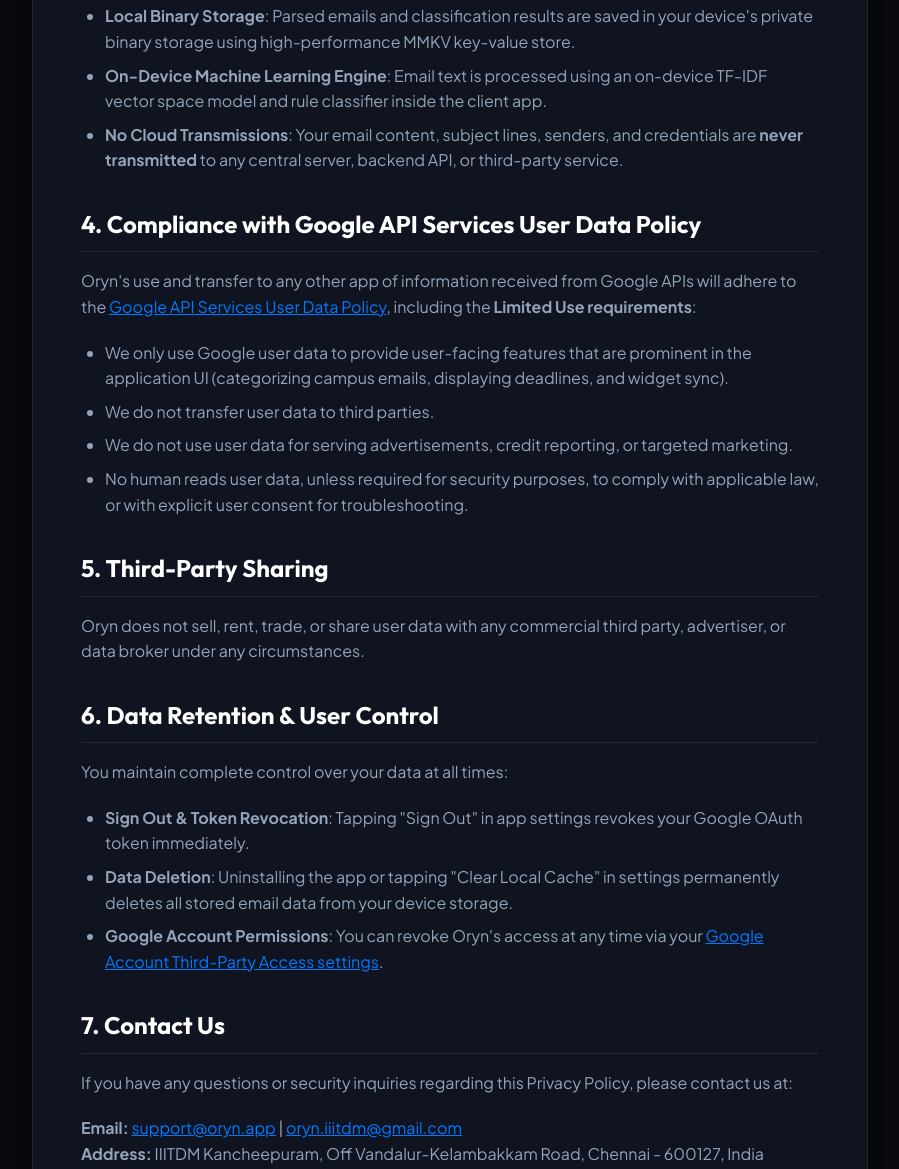
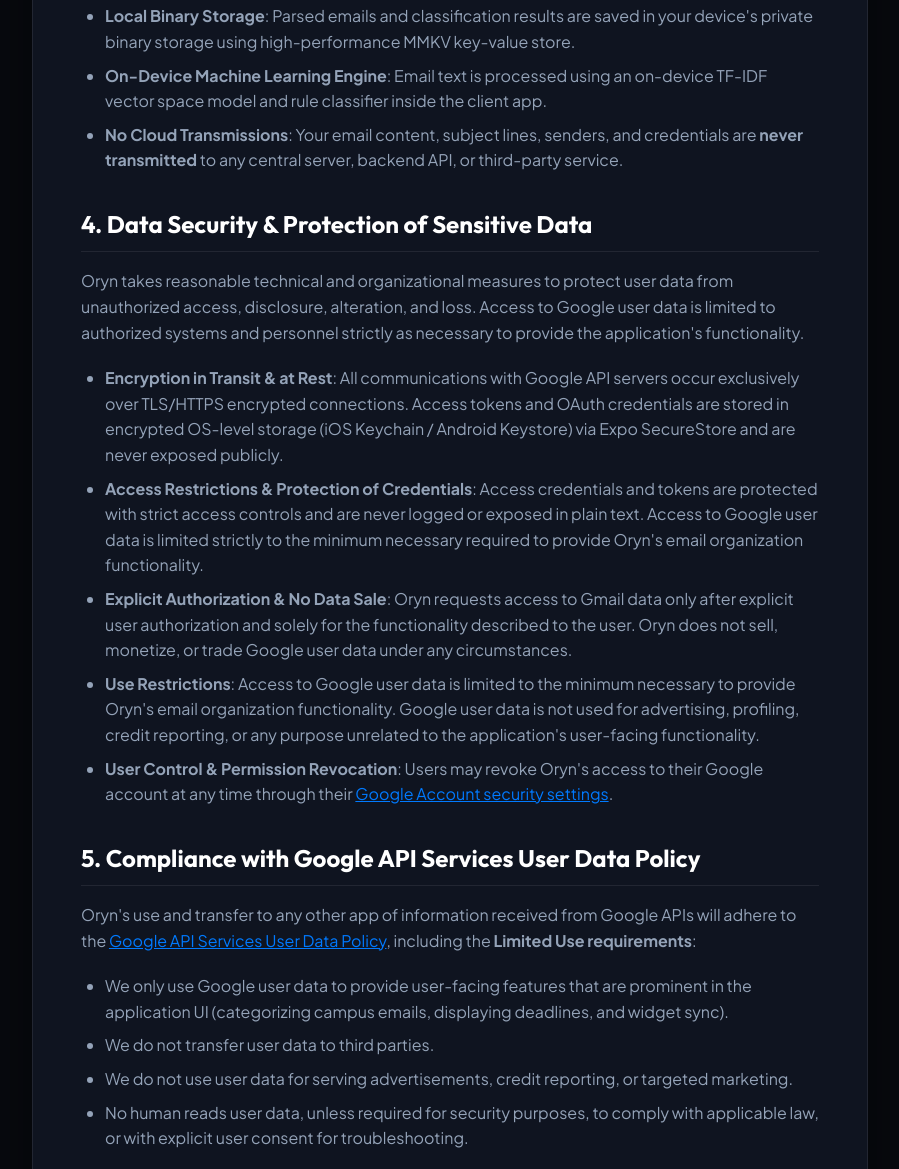
Before and after one commit to anumulamadhava2005/oryn, a website: page web/privacy.html in a window 1280 px wide. Shown: the part 1175-2344 px from the top of the page, without its empty margins (190-1089 px from the left). Drawn offline with Linux system fonts and the light colour scheme.

Commit message:
docs(privacy): Add Data Security & Protection of Sensitive Data section for Google OAuth compliance

```diff
--- a/web/privacy.html
+++ b/web/privacy.html
@@ -69,7 +69,19 @@
         <li><strong>No Cloud Transmissions</strong>: Your email content, subject lines, senders, and credentials are <strong>never transmitted</strong> to any central server, backend API, or third-party service.</li>
       </ul>
 
-      <h2 id="google-limited-use">4. Compliance with Google API Services User Data Policy</h2>
+      <h2>4. Data Security &amp; Protection of Sensitive Data</h2>
+      <p>
+        Oryn takes reasonable technical and organizational measures to protect user data from unauthorized access, disclosure, alteration, and loss. Access to Google user data is limited to authorized systems and personnel strictly as necessary to provide the application's functionality.
+      </p>
+      <ul>
+        <li><strong>Encryption in Transit &amp; at Rest</strong>: All communications with Google API servers occur exclusively over TLS/HTTPS encrypted connections. Access tokens and OAuth credentials are stored in encrypted OS-level storage (iOS Keychain / Android Keystore) via Expo SecureStore and are never exposed publicly.</li>
+        <li><strong>Access Restrictions &amp; Protection of Credentials</strong>: Access credentials and tokens are protected with strict access controls and are never logged or exposed in plain text. Access to Google user data is limited strictly to the minimum necessary required to provide Oryn's email organization functionality.</li>
+        <li><strong>Explicit Authorization &amp; No Data Sale</strong>: Oryn requests access to Gmail data only after explicit user authorization and solely for the functionality described to the user. Oryn does not sell, monetize, or trade Google user data under any circumstances.</li>
+        <li><strong>Use Restrictions</strong>: Access to Google user data is limited to the minimum necessary to provide Oryn's email organization functionality. Google user data is not used for advertising, profiling, credit reporting, or any purpose unrelated to the application's user-facing functionality.</li>
+        <li><strong>User Control &amp; Permission Revocation</strong>: Users may revoke Oryn's access to their Google account at any time through their <a href="https://myaccount.google.com/permissions" target="_blank" style="color: var(--primary);">Google Account security settings</a>.</li>
+      </ul>
+
+      <h2 id="google-limited-use">5. Compliance with Google API Services User Data Policy</h2>
       <p>
         Oryn's use and transfer to any other app of information received from Google APIs will adhere to the <a href="https://developers.google.com/terms/api-services-user-data-policy#additional_requirements_for_specific_api_scopes" target="_blank" style="color: var(--primary);">Google API Services User Data Policy</a>, including the <strong>Limited Use requirements</strong>:
       </p>
@@ -80,12 +92,12 @@
         <li>No human reads user data, unless required for security purposes, to comply with applicable law, or with explicit user consent for troubleshooting.</li>
       </ul>
 
-      <h2>5. Third-Party Sharing</h2>
+      <h2>6. Third-Party Sharing</h2>
       <p>
         Oryn does not sell, rent, trade, or share user data with any commercial third party, advertiser, or data broker under any circumstances.
       </p>
 
-      <h2>6. Data Retention &amp; User Control</h2>
+      <h2>7. Data Retention &amp; User Control</h2>
       <p>You maintain complete control over your data at all times:</p>
       <ul>
         <li><strong>Sign Out &amp; Token Revocation</strong>: Tapping "Sign Out" in app settings revokes your Google OAuth token immediately.</li>
@@ -93,7 +105,7 @@
         <li><strong>Google Account Permissions</strong>: You can revoke Oryn's access at any time via your <a href="https://myaccount.google.com/permissions" target="_blank" style="color: var(--primary);">Google Account Third-Party Access settings</a>.</li>
       </ul>
 
-      <h2>7. Contact Us</h2>
+      <h2>8. Contact Us</h2>
       <p>If you have any questions or security inquiries regarding this Privacy Policy, please contact us at:</p>
       <p>
         <strong>Email:</strong> <a href="mailto:support@oryn.app" style="color: var(--primary);">support@oryn.app</a> | <a href="mailto:oryn.iiitdm@gmail.com" style="color: var(--primary);">oryn.iiitdm@gmail.com</a><br>
```
